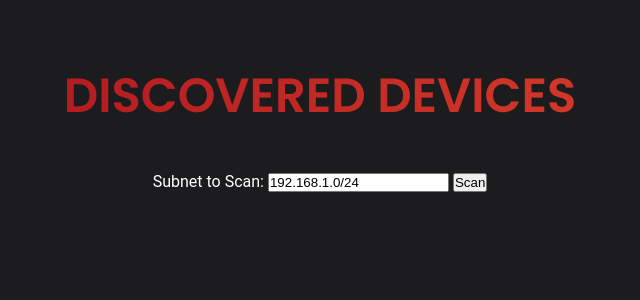
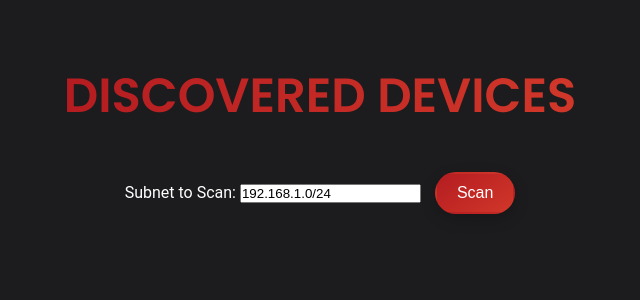
Before and after one commit to Dclark2434/network-discovery-dashboard, a Flask app: page / in a window 1280 px wide. Shown: the top 300 px of the page, without its empty margins (320-960 px from the left). Run offline with Flask 2, Linux system fonts and the light colour scheme.

Commit message:
style: theme scan button

```diff
--- a/web/static/style.css
+++ b/web/static/style.css
@@ -255,6 +255,28 @@ td:first-child:hover {
     cursor: pointer;
     text-shadow: 0 0 5px #b41c21;
 }
+
+button {
+    display: inline-block;
+    font-size: 1em;
+    padding: 10px 20px;
+    margin-left: 10px;
+    color: #fff;
+    border: 2px solid transparent;
+    border-radius: 25px;
+    background: linear-gradient(145deg, #B41C21, #d13729);
+    box-shadow: 0 5px 15px rgba(0, 0, 0, 0.2);
+    cursor: pointer;
+    transition: all 0.3s ease;
+}
+
+button:hover {
+    background: transparent;
+    color: #B41C21;
+    border: 2px solid #B41C21;
+    transform: translateY(-5px);
+    box-shadow: 0 8px 25px rgba(0, 0, 0, 0.3);
+}
 /* Loading overlay */
 
 #loading {
```
